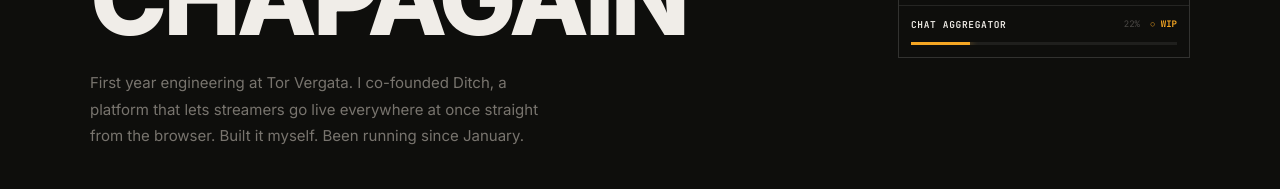
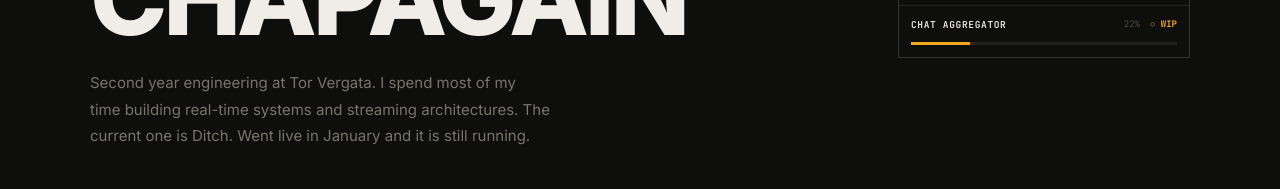
Before and after one commit to Dexasan/portfolio, a Next.js app: page / in a window 1280 px wide. Shown: the part 430-619 px from the top of the page. Built offline with nearby package versions, Linux system fonts and the light colour scheme.

Commit message:
fix: hero tagline second year, no founder language, broader than Ditch

```diff
--- a/app/page.tsx
+++ b/app/page.tsx
@@ -4,7 +4,7 @@ import LiveTimecode from '@/components/LiveTimecode';
 export const metadata = {
   title: 'Sandesh Chapagain — Infrastructure Engineer',
   description:
-    'First year engineering at Tor Vergata. I co-founded Ditch, a platform that lets streamers go live everywhere at once from the browser. Built it myself. Been running since January.',
+    'Second year engineering at Tor Vergata. I spend most of my time building real-time systems and streaming architectures. The current one is Ditch. Went live in January and it is still running.',
 };
 
 function SigRow({
@@ -137,10 +137,10 @@ export default function HomePage() {
                   className="text-[15px] text-muted leading-[1.78] mt-6 max-w-[460px] anim-up"
                   style={{ animationDelay: '0.28s' }}
                 >
-                  First year engineering at Tor Vergata. I co-founded Ditch,
-                  a platform that lets streamers go live everywhere at once
-                  straight from the browser. Built it myself. Been running
-                  since January.
+                  Second year engineering at Tor Vergata. I spend most of my
+                  time building real-time systems and streaming architectures.
+                  The current one is Ditch. Went live in January and it is
+                  still running.
                 </p>
                 <div
                   className="flex items-center gap-3 mt-10 flex-wrap anim-up"
```
